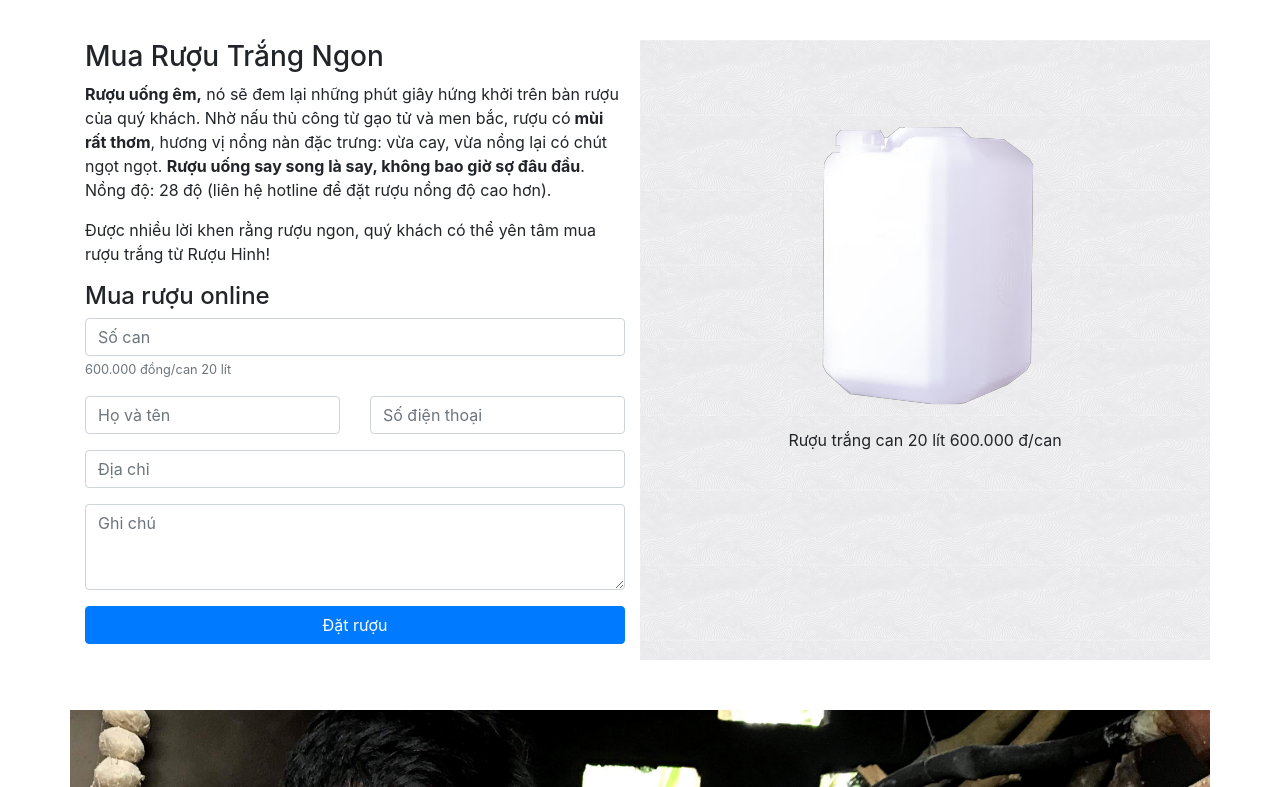
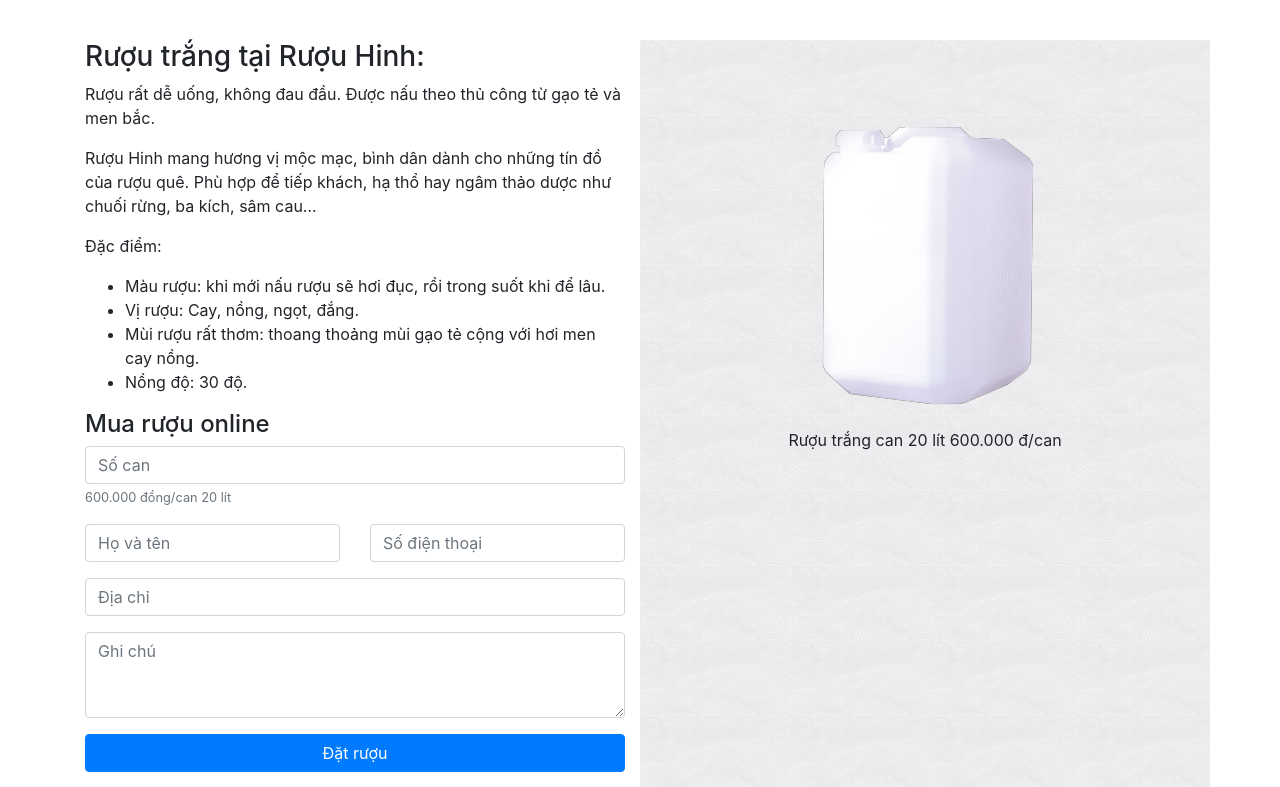
Before and after one commit to canhazn/ruouhinh, a Django app: page / in a window 1280 px wide. Shown: the part 56-843 px from the top of the page. Run offline with Django 3.2, Linux system fonts and the light colour scheme; some libraries are stand-ins or nearby versions.

Commit message:
fix content

```diff
--- a/browser/templates/index.html
+++ b/browser/templates/index.html
@@ -16,14 +16,25 @@
             <div class="title-section col-12 text-center mb-2 mb-md-4">
             </div>
             <div class="col-md-6">
-                <h1 class="h3 text-center text-md-left">Mua Rượu Trắng Ngon</h1>
-                <p class="pt-3 pt-sm-0">
+                <h1 class="h3 text-center text-md-left">Rượu trắng tại Rượu Hinh:</h1>
+                {% comment %} <p class="pt-3 pt-sm-0">
                     <strong>Rượu uống êm,</strong> nó sẽ đem lại những phút giây hứng khởi trên bàn rượu của quý khách.
                     Nhờ nấu thủ công từ gạo tử và men bắc, rượu có<strong> mùi rất thơm</strong>, hương vị nồng nàn đặc
                     trưng: vừa cay, vừa nồng lại có chút ngọt ngọt. <strong> Rượu uống say song là say, không bao giờ sợ
                         đâu đầu</strong>. Nồng độ: 28 độ (liên hệ hotline để đặt rượu nồng độ cao hơn).
                 </p>
                 <p>Được nhiều lời khen rằng rượu ngon, quý khách có thể yên tâm mua rượu trắng từ Rượu Hinh!</p>
+                {% endcomment %}
+                <p> Rượu rất dễ uống, không đau đầu. Được nấu theo thủ công từ gạo tẻ và men bắc. </p>
+                <p> Rượu Hinh mang hương vị mộc mạc, bình dân dành cho những tín đồ của rượu quê. Phù hợp để tiếp
+                    khách, hạ thổ hay ngâm thảo dược như chuối rừng, ba kích, sâm cau…</p>
+                <p>Đặc điểm:</p>
+                <ul>
+                    <li>Màu rượu: khi mới nấu rượu sẽ hơi đục, rồi trong suốt khi để lâu.</li>
+                    <li>Vị rượu: Cay, nồng, ngọt, đắng.</li>
+                    <li>Mùi rượu rất thơm: thoang thoảng mùi gạo tẻ cộng với hơi men cay nồng.</li>
+                    <li>Nồng độ: 30 độ.</li>
+                </ul>
 
                 <span id="mua-ruou-online" class="anchor"></span>
                 <h2 class="h4 text-center text-md-left">Mua rượu online</h2>
```
